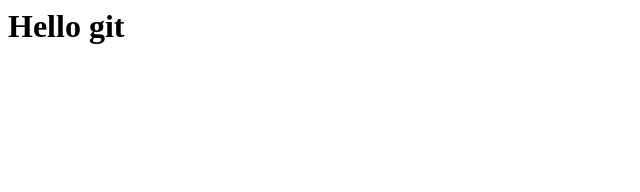
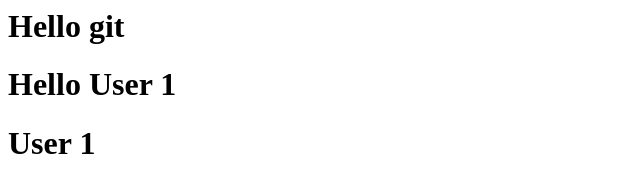
Before and after one commit to alwani03/learn-git-remote, a plain HTML site: page index.html in a window 1280 px wide. Shown: the whole page, without its empty margins (0-640 px from the left). Drawn offline with Linux system fonts and the light colour scheme.

Commit message:
add user1 index.html

```diff
--- a/index.html
+++ b/index.html
@@ -1,7 +1,7 @@
 <html>
     <body>
-        <h1>
-            Hello git
-        </h1>
+        <h1>Hello git</h1>
+        <h1>Hello User 1</h1>
+        <h1>User 1</h1>
     </body>
 </html>
```
